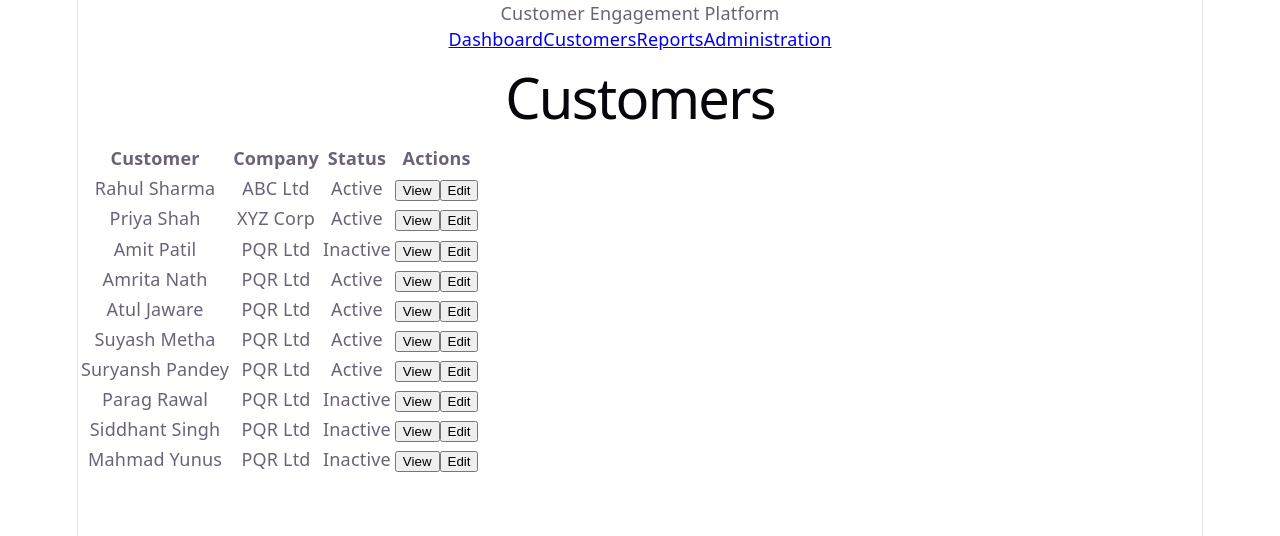
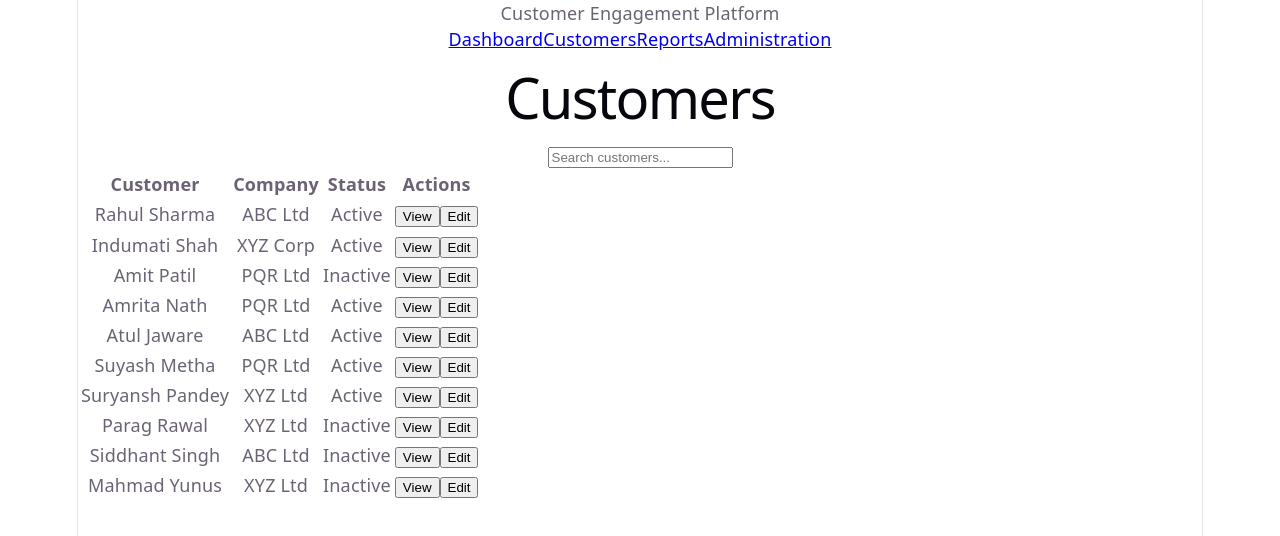
Before and after one commit to gawdeparag/customer-engagement-platform, a React (Vite) app: page /customers in a window 1280 px wide. Shown: the top 536 px of the page. Built offline with nearby package versions, Linux system fonts and the light colour scheme.

Commit message:
Add state variables and implement search

```diff
--- a/src/features/customers/Customers.jsx
+++ b/src/features/customers/Customers.jsx
@@ -1,7 +1,10 @@
-import CustomerTable from './components/CustomerTable.jsx'
+import { useState } from 'react';
+import CustomerTable from './components/CustomerTable.jsx';
 
 function Customers() {
-    const customers = [
+    // Temporarily disabling the unused variable warning for setCustomers
+    // eslint-disable-next-line no-unused-vars
+    const [customers, setCustomers] = useState([
         {
             id: 1,
             name: 'Rahul Sharma',
@@ -10,7 +13,7 @@ function Customers() {
         },
         {
             id: 2,
-            name: 'Priya Shah',
+            name: 'Indumati Shah',
             company: 'XYZ Corp',
             status: 'Active',
         },
@@ -29,7 +32,7 @@ function Customers() {
         {
             id: 5,
             name: 'Atul Jaware',
-            company: 'PQR Ltd',
+            company: 'ABC Ltd',
             status: 'Active',
         },
         {
@@ -41,34 +44,50 @@ function Customers() {
         {
             id: 7,
             name: 'Suryansh Pandey',
-            company: 'PQR Ltd',
+            company: 'XYZ Ltd',
             status: 'Active',
         },
         {
             id: 8,
             name: 'Parag Rawal',
-            company: 'PQR Ltd',
+            company: 'XYZ Ltd',
             status: 'Inactive',
         },
         {
             id: 9,
             name: 'Siddhant Singh',
-            company: 'PQR Ltd',
+            company: 'ABC Ltd',
             status: 'Inactive',
         },
         {
             id: 10,
             name: 'Mahmad Yunus',
-            company: 'PQR Ltd',
+            company: 'XYZ Ltd',
             status: 'Inactive',
         },
-    ]
+    ]);
+    const [searchTerm, setSearchTerm] = useState('');
+
+    const filteredCustomers = customers.filter((customer) => {
+        const search = searchTerm.toLowerCase();
+        return (
+            customer.name.toLowerCase().includes(search) ||
+            customer.company.toLowerCase().includes(search) ||
+            customer.status.toLowerCase().includes(search)
+        );
+    });
 
     return (
         <div>
             <h1>Customers</h1>
 
-            <CustomerTable customers={customers} />
+            <input
+                type="text"
+                placeholder="Search customers..."
+                value={searchTerm}
+                onChange={(event) => setSearchTerm(event.target.value)} />
+
+            <CustomerTable customers={filteredCustomers} />
         </div>
     )
 }
```
